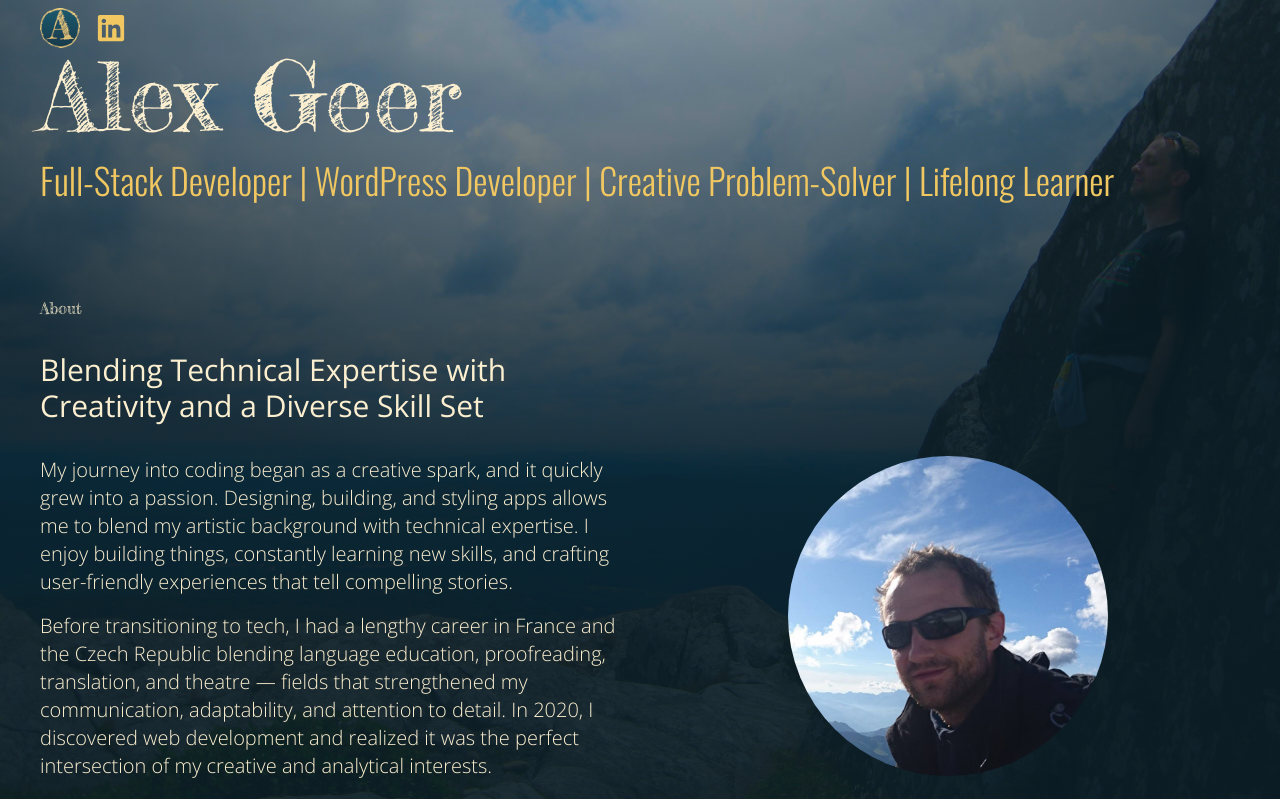
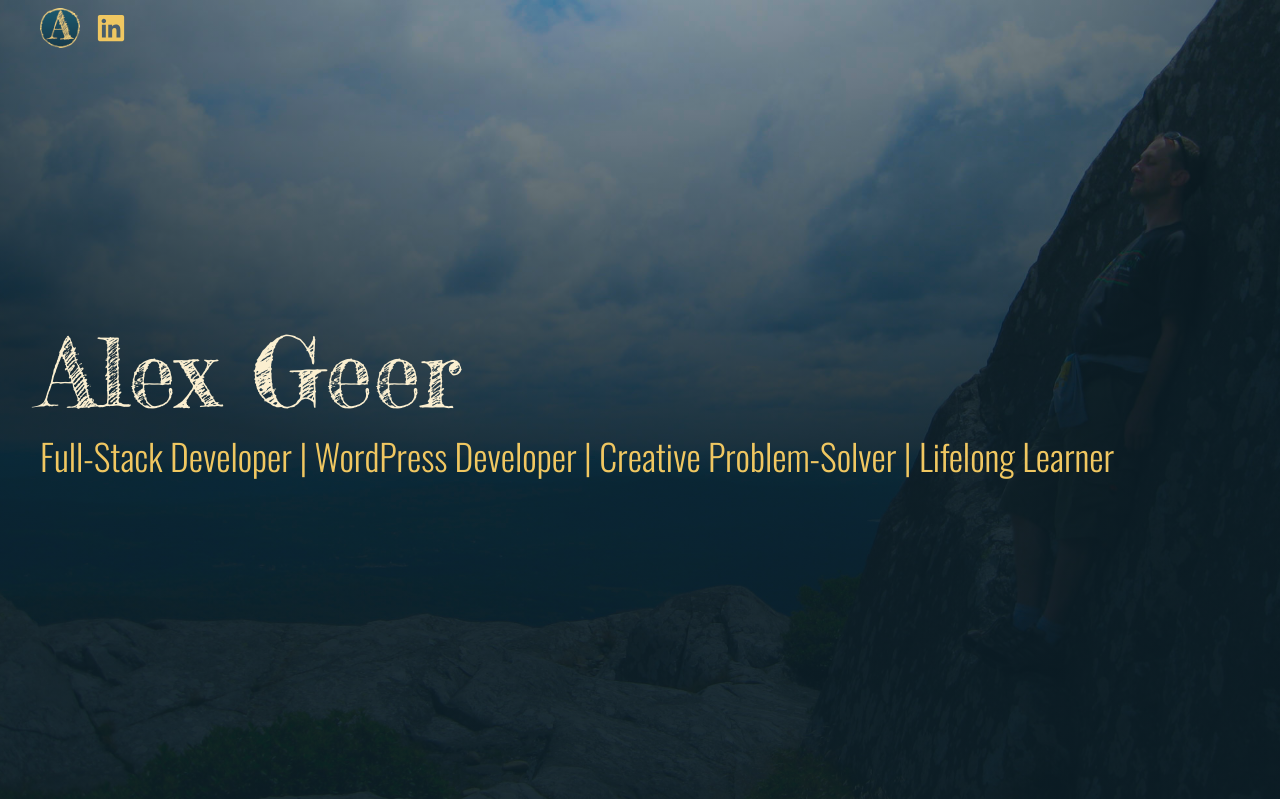
Before and after one commit to agDesignz/portfolio_2, a React (Vite) app: page / in a window 1280 px wide. Shown: the top 799 px of the page. Built offline with nearby package versions, Linux system fonts and the light colour scheme.

Commit message:
removed footer bg

```diff
--- a/src/assets/styles/components/_section.css
+++ b/src/assets/styles/components/_section.css
@@ -1,15 +1,12 @@
 @layer components {
   .page-section {
-    @apply container xl:max-w-[1200px] flex items-center justify-center py-4 md:py-12;
+    @apply container xl:max-w-[1200px] flex items-center justify-center py-4 md:py-12  min-h-screen;
     &--border {
       border: none;
     }
     &__title {
       @apply text-4xl md:text-5xl text-saffron inline;
     }
-    &--full-h {
-      @apply min-h-screen;
-    }
     &--narrow {
       @apply max-w-[600px] xl:max-w-[600px];
     }
--- a/src/components/Footer.jsx
+++ b/src/components/Footer.jsx
@@ -6,7 +6,7 @@ const Footer = () => {
   const d = new Date();
 
   return (
-    <footer className="w-full min-h-20 p-4 bg-gradient-to-b from-green-800/70 to-green-950/80 flex justify-center items-center gap-8 flex-wrap text-saffron italic">
+    <footer className="w-full min-h-20 p-4 flex justify-center items-center gap-8 flex-wrap text-saffron italic">
       <p className="text-sm sm:text-md md:text-lg">
         Copyright © <strong>Alex Geer</strong> {d.getFullYear()}
       </p>
--- a/src/components/Hero.jsx
+++ b/src/components/Hero.jsx
@@ -1,6 +1,6 @@
 const Hero = () => {
   return (
-    <section className="page-section page-section--border page-section--full-h">
+    <section className="page-section page-section--border">
       <div className="flex flex-col gap-4 w-full">
         <h1 className="text-5xl sm:text-7xl lg:text-8xl font-fredericka">
           Alex Geer
```
